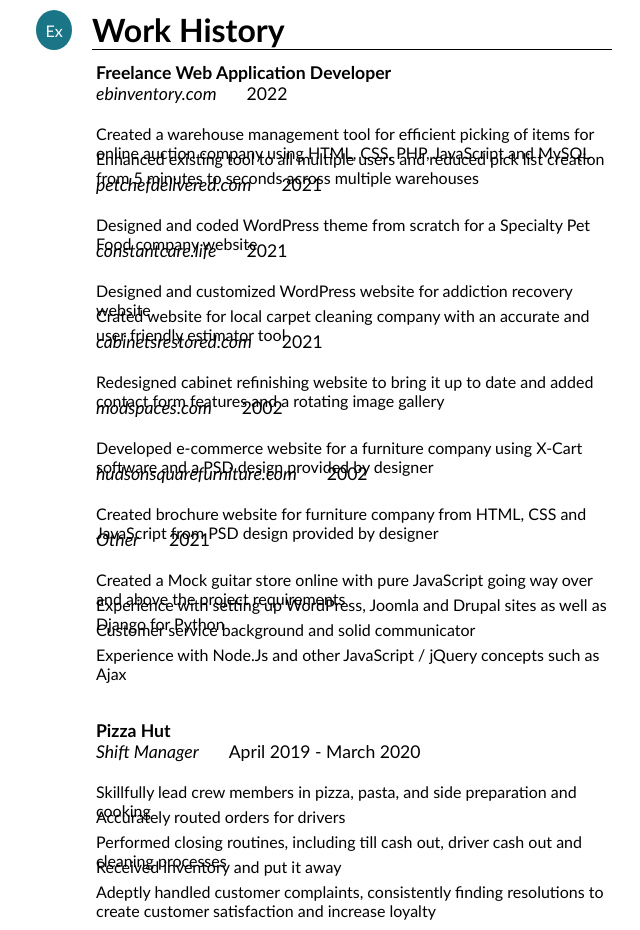
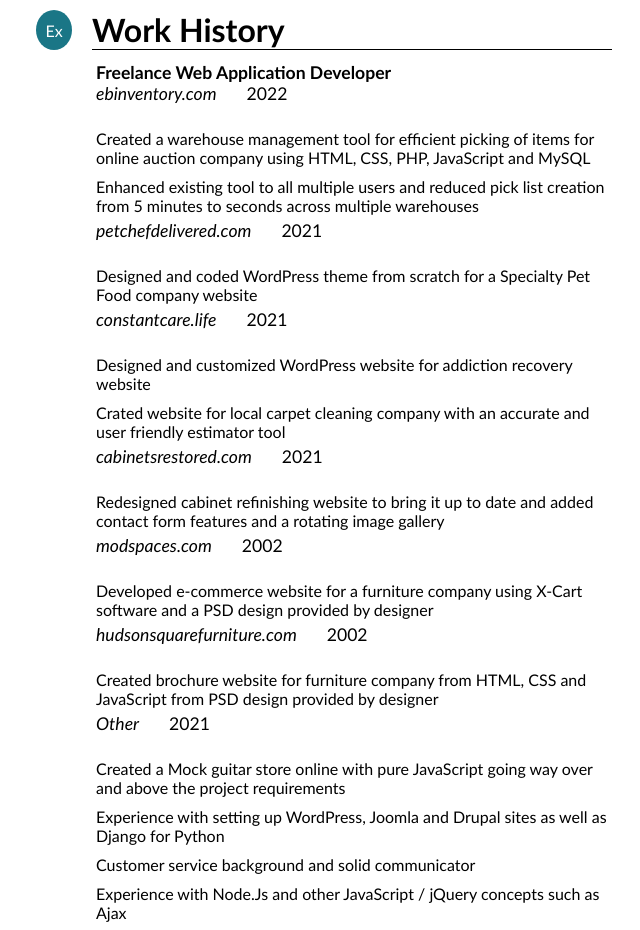
Before and after one commit to mshaynerush/resume, a plain HTML site: page index.html in a window 1280 px wide. Shown: the part 1120-2050 px from the top of the page, without its empty margins (92-732 px from the left). Drawn offline with Linux system fonts and the light colour scheme.

Commit message:
Update style.css

```diff
--- a/style.css
+++ b/style.css
@@ -312,7 +312,7 @@ html
 
 .section ul li
 {
-    height: 25px;
+    padding: 5px 0px;
 }
 
 .ext-link
```
